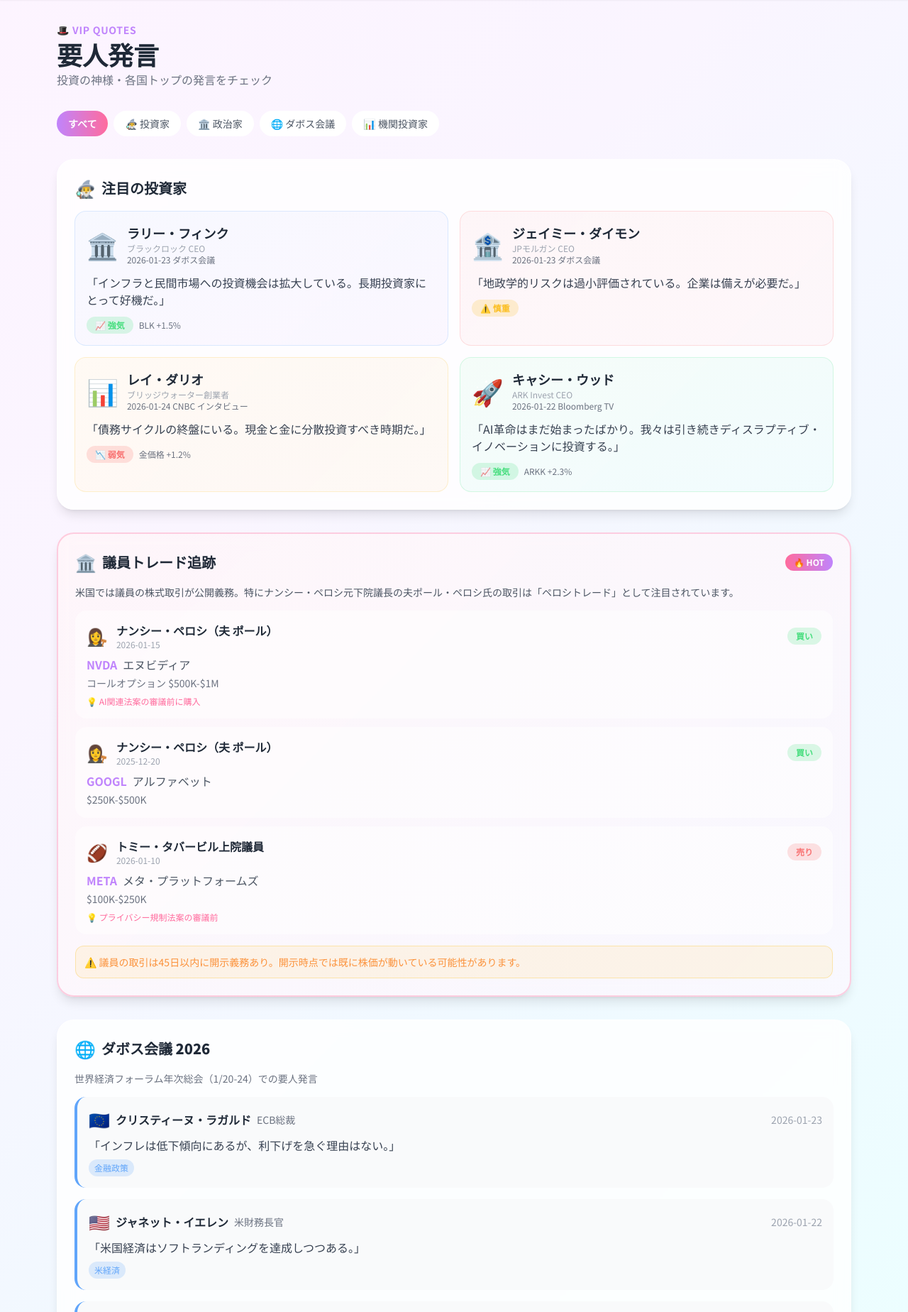
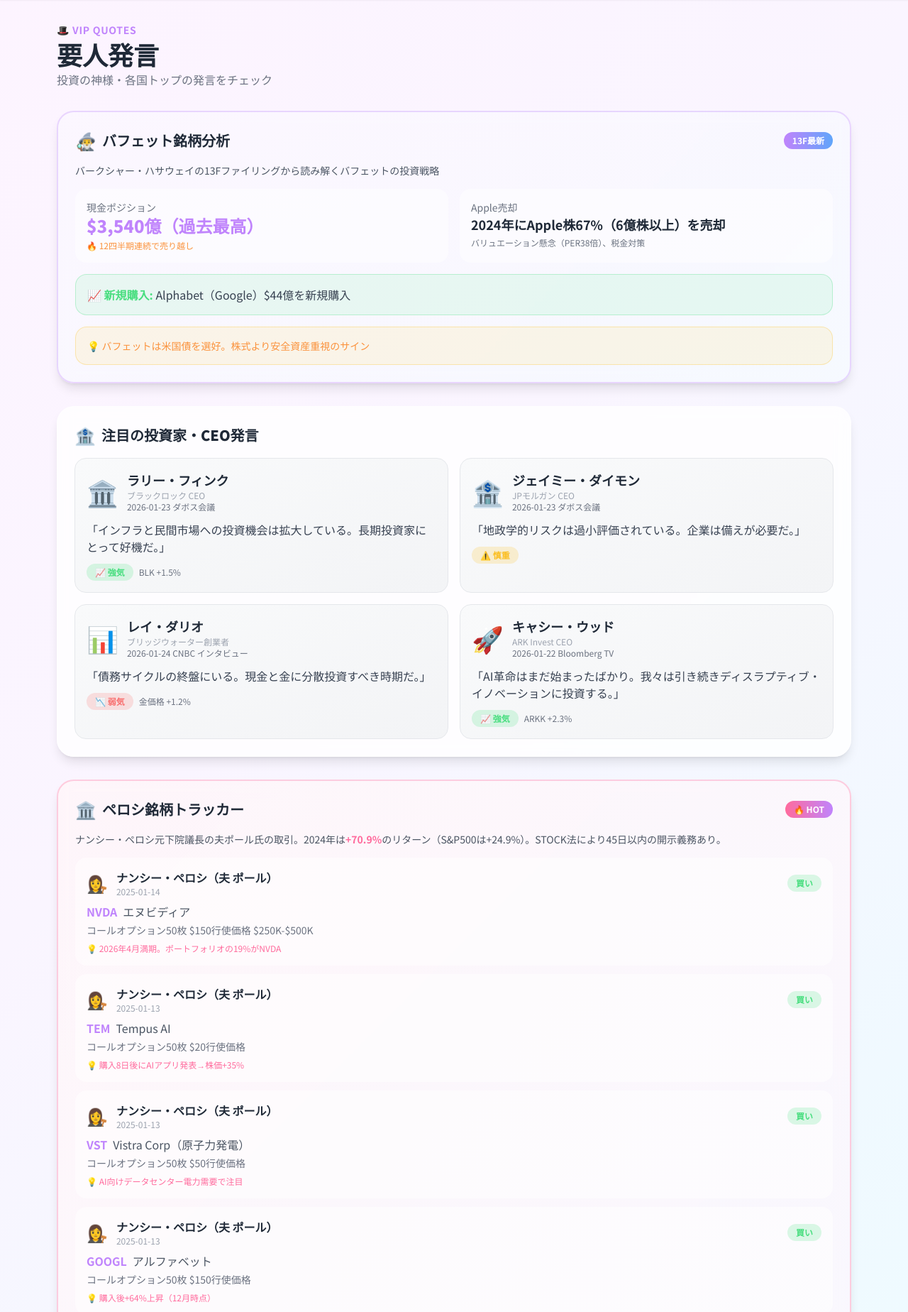
Before and after one commit to yohei524/economic-dashboard, a Flask app: page /vip-quotes in a window 1280 px wide. Shown: the part 66-1914 px from the top of the page at 71% size. Run offline with Flask 2, Linux system fonts and the light colour scheme; some libraries are stand-ins or nearby versions.

Commit message:
ペロシ銘柄・バフェット銘柄を実データで更新
ペロシ銘柄（実際の開示データより）:
- NVDA コールオプション（2025年1月）
- TEM（Tempus AI）購入8日後にAIアプリ発表→+35%
- VST（Vistra）原子力発電・AI電力需要
- GOOGL コールオプション→+64%
- AVGO（ブロードコム）+110%

バフェット銘柄分析（13Fファイリングより）:
- 現金$3,540億（過去最高）
- Apple株67%（6億株以上）売却
- Alphabet（Google）$44億新規購入
- 12四半期連続で売り越し

注目の議員トレーダー追加:
- トミー・タバービル: +179%（2024年最高）
- マイケル・マコール: TSMC +94%
- デビッド・ローザー: +149%

議員取引ETF情報追加:
- NANC（民主党）+26.8%
- KRUZ/GOP（共和党）

出典: Capitol Trades, Unusual Whales, Quiver Quantitative,
      GuruFocus, WhaleWisdom, SEC 13F filings

Co-Authored-By: Claude Opus 4.5 <noreply@anthropic.com>

```diff
--- a/app.py
+++ b/app.py
@@ -258,37 +258,69 @@ def vip_quotes_page():
         }
     ]
 
+    # ペロシ銘柄（実際の開示データに基づく）
+    # 出典: Quiver Quantitative, Capitol Trades, Pelosi Tracker
     pelosi_trades = [
         {
             "politician": "ナンシー・ペロシ（夫 ポール）",
             "emoji": "👩‍⚖️",
-            "date": "2026-01-15",
+            "date": "2025-01-14",
             "action": "buy",
             "ticker": "NVDA",
             "company": "エヌビディア",
-            "amount": "コールオプション $500K-$1M",
-            "note": "AI関連法案の審議前に購入"
+            "amount": "コールオプション50枚 $150行使価格 $250K-$500K",
+            "note": "2026年4月満期。ポートフォリオの19%がNVDA"
         },
         {
             "politician": "ナンシー・ペロシ（夫 ポール）",
             "emoji": "👩‍⚖️",
-            "date": "2025-12-20",
+            "date": "2025-01-13",
+            "action": "buy",
+            "ticker": "TEM",
+            "company": "Tempus AI",
+            "amount": "コールオプション50枚 $20行使価格",
+            "note": "購入8日後にAIアプリ発表→株価+35%"
+        },
+        {
+            "politician": "ナンシー・ペロシ（夫 ポール）",
+            "emoji": "👩‍⚖️",
+            "date": "2025-01-13",
+            "action": "buy",
+            "ticker": "VST",
+            "company": "Vistra Corp（原子力発電）",
+            "amount": "コールオプション50枚 $50行使価格",
+            "note": "AI向けデータセンター電力需要で注目"
+        },
+        {
+            "politician": "ナンシー・ペロシ（夫 ポール）",
+            "emoji": "👩‍⚖️",
+            "date": "2025-01-13",
             "action": "buy",
             "ticker": "GOOGL",
             "company": "アルファベット",
-            "amount": "$250K-$500K",
-            "note": None
+            "amount": "コールオプション50枚 $150行使価格",
+            "note": "購入後+64%上昇（12月時点）"
         },
         {
-            "politician": "トミー・タバービル上院議員",
-            "emoji": "🏈",
-            "date": "2026-01-10",
-            "action": "sell",
-            "ticker": "META",
-            "company": "メタ・プラットフォームズ",
-            "amount": "$100K-$250K",
-            "note": "プライバシー規制法案の審議前"
-        }
+            "politician": "ナンシー・ペロシ（夫 ポール）",
+            "emoji": "👩‍⚖️",
+            "date": "2024-12-20",
+            "action": "buy",
+            "ticker": "NVDA",
+            "company": "エヌビディア",
+            "amount": "コールオプション500枚行使→5万株取得 $500K-$1M",
+            "note": "$52行使価格で市場価格の71%引きで取得"
+        },
+        {
+            "politician": "ナンシー・ペロシ（夫 ポール）",
+            "emoji": "👩‍⚖️",
+            "date": "2024-06",
+            "action": "buy",
+            "ticker": "AVGO",
+            "company": "ブロードコム",
+            "amount": "コールオプション200枚→2万株",
+            "note": "購入後+110%上昇。2025年6月に行使"
+        },
     ]
 
     davos_quotes = [
@@ -318,13 +350,14 @@ def vip_quotes_page():
         }
     ]
 
+    # 機関投資家データ（実際の13Fファイリングに基づく）
     hedge_funds = [
         {
             "name": "バークシャー・ハサウェイ",
-            "aum": "$9,000億",
+            "aum": "$2,673億（株式のみ）",
             "return_2025": 12.5,
-            "top_holdings": "AAPL, BAC, CVX",
-            "recent_move": "現金比率を過去最高水準に引き上げ"
+            "top_holdings": "AAPL 22.7%, AXP 18.8%, BAC 11%",
+            "recent_move": "現金$3,540億で過去最高。Appleを67%売却、Alphabet新規購入$44億"
         },
         {
             "name": "ブリッジウォーター",
@@ -349,11 +382,22 @@ def vip_quotes_page():
         }
     ]
 
+    # バフェット銘柄の詳細（13Fファイリングより）
+    buffett_analysis = {
+        "cash_position": "$3,540億（過去最高）",
+        "cash_trend": "12四半期連続で売り越し",
+        "apple_sold": "2024年にApple株67%（6億株以上）を売却",
+        "apple_reason": "バリュエーション懸念（PER38倍）、税金対策",
+        "new_position": "Alphabet（Google）$44億を新規購入",
+        "message": "バフェットは米国債を選好。株式より安全資産重視のサイン"
+    }
+
     return render_template('vip_quotes.html',
                          investor_quotes=investor_quotes,
                          pelosi_trades=pelosi_trades,
                          davos_quotes=davos_quotes,
-                         hedge_funds=hedge_funds)
+                         hedge_funds=hedge_funds,
+                         buffett_analysis=buffett_analysis)
 
 
 @app.route('/trades')
--- a/templates/vip_quotes.html
+++ b/templates/vip_quotes.html
@@ -13,34 +13,58 @@
         </div>
     </div>
 
-    <!-- カテゴリタブ -->
-    <div class="flex flex-wrap gap-2">
-        <button class="px-4 py-2 rounded-full bg-gradient-to-r from-pop-purple to-pop-pink text-white font-bold text-sm">
-            すべて
-        </button>
-        <button class="px-4 py-2 rounded-full bg-white text-gray-600 font-medium text-sm hover:bg-gray-100">
-            🧙‍♂️ 投資家
-        </button>
-        <button class="px-4 py-2 rounded-full bg-white text-gray-600 font-medium text-sm hover:bg-gray-100">
-            🏛️ 政治家
-        </button>
-        <button class="px-4 py-2 rounded-full bg-white text-gray-600 font-medium text-sm hover:bg-gray-100">
-            🌐 ダボス会議
-        </button>
-        <button class="px-4 py-2 rounded-full bg-white text-gray-600 font-medium text-sm hover:bg-gray-100">
-            📊 機関投資家
-        </button>
+    <!-- バフェット銘柄分析 -->
+    {% if buffett_analysis %}
+    <div class="glass-card rounded-3xl p-6 shadow-lg border-2 border-pop-purple/30 bg-gradient-to-br from-pop-purple/5 to-pop-blue/5">
+        <div class="flex items-center justify-between mb-4">
+            <h2 class="text-xl font-black text-gray-800 flex items-center gap-2">
+                <span class="text-2xl">🧙‍♂️</span>
+                バフェット銘柄分析
+            </h2>
+            <span class="text-xs bg-gradient-to-r from-pop-purple to-pop-blue text-white px-3 py-1 rounded-full font-bold">
+                13F最新
+            </span>
+        </div>
+        <p class="text-gray-600 text-sm mb-4">
+            バークシャー・ハサウェイの13Fファイリングから読み解くバフェットの投資戦略
+        </p>
+
+        <div class="grid grid-cols-1 md:grid-cols-2 gap-4 mb-4">
+            <div class="p-4 rounded-2xl bg-white/50">
+                <p class="text-gray-500 text-sm">現金ポジション</p>
+                <p class="text-2xl font-black text-pop-purple">{{ buffett_analysis.cash_position }}</p>
+                <p class="text-pop-orange text-xs mt-1">🔥 {{ buffett_analysis.cash_trend }}</p>
+            </div>
+            <div class="p-4 rounded-2xl bg-white/50">
+                <p class="text-gray-500 text-sm">Apple売却</p>
+                <p class="text-lg font-bold text-gray-800">{{ buffett_analysis.apple_sold }}</p>
+                <p class="text-gray-500 text-xs mt-1">{{ buffett_analysis.apple_reason }}</p>
+            </div>
+        </div>
+
+        <div class="p-4 rounded-2xl bg-pop-green/10 border border-pop-green/30 mb-4">
+            <p class="text-gray-700">
+                <span class="font-bold text-pop-green">📈 新規購入:</span> {{ buffett_analysis.new_position }}
+            </p>
+        </div>
+
+        <div class="p-4 rounded-2xl bg-pop-yellow/10 border border-pop-yellow/30">
+            <p class="text-pop-orange text-sm font-medium">
+                💡 {{ buffett_analysis.message }}
+            </p>
+        </div>
     </div>
+    {% endif %}
 
     <!-- 注目の投資家セクション -->
     <div class="glass-card rounded-3xl p-6 shadow-lg">
         <h2 class="text-xl font-black text-gray-800 mb-4 flex items-center gap-2">
-            <span class="text-2xl">🧙‍♂️</span>
-            注目の投資家
+            <span class="text-2xl">🏦</span>
+            注目の投資家・CEO発言
         </h2>
         <div class="grid grid-cols-1 md:grid-cols-2 gap-4">
             {% for quote in investor_quotes %}
-            <div class="p-4 rounded-2xl bg-gradient-to-br from-{{ quote.color }}/5 to-{{ quote.color2 }}/5 border border-{{ quote.color }}/20 hover:shadow-md transition-shadow">
+            <div class="p-4 rounded-2xl bg-gradient-to-br from-gray-50 to-gray-100 border border-gray-200 hover:shadow-md transition-shadow">
                 <div class="flex items-center gap-3 mb-3">
                     <span class="text-4xl">{{ quote.emoji }}</span>
                     <div>
@@ -68,14 +92,14 @@
         <div class="flex items-center justify-between mb-4">
             <h2 class="text-xl font-black text-gray-800 flex items-center gap-2">
                 <span class="text-2xl">🏛️</span>
-                議員トレード追跡
+                ペロシ銘柄トラッカー
             </h2>
             <span class="text-xs bg-gradient-to-r from-pop-pink to-pop-purple text-white px-3 py-1 rounded-full font-bold">
                 🔥 HOT
             </span>
         </div>
         <p class="text-gray-600 text-sm mb-4">
-            米国では議員の株式取引が公開義務。特にナンシー・ペロシ元下院議長の夫ポール・ペロシ氏の取引は「ペロシトレード」として注目されています。
+            ナンシー・ペロシ元下院議長の夫ポール氏の取引。2024年は<span class="font-bold text-pop-pink">+70.9%</span>のリターン（S&P500は+24.9%）。STOCK法により45日以内の開示義務あり。
         </p>
 
         <div class="space-y-3">
@@ -105,10 +129,55 @@
             {% endfor %}
         </div>
 
-        <div class="mt-4 p-3 rounded-xl bg-pop-yellow/10 border border-pop-yellow/30">
+        <div class="mt-4 p-3 rounded-xl bg-pop-blue/10 border border-pop-blue/30">
+            <p class="text-pop-blue text-sm font-medium">
+                📊 追跡ツール: <a href="https://www.capitoltrades.com" target="_blank" class="underline">Capitol Trades</a>、<a href="https://unusualwhales.com/politics" target="_blank" class="underline">Unusual Whales</a>、<a href="https://www.quiverquant.com/congresstrading/" target="_blank" class="underline">Quiver Quantitative</a>
+            </p>
+        </div>
+
+        <div class="mt-3 p-3 rounded-xl bg-pop-yellow/10 border border-pop-yellow/30">
             <p class="text-pop-orange text-sm">
-                ⚠️ 議員の取引は45日以内に開示義務あり。開示時点では既に株価が動いている可能性があります。
+                ⚠️ 議員取引ETF: <span class="font-bold">NANC</span>（民主党）、<span class="font-bold">KRUZ/GOP</span>（共和党）で議員の取引をコピー可能。2024年NANCは+26.8%。
             </p>
+        </div>
+    </div>
+
+    <!-- 注目の議員トレーダー -->
+    <div class="glass-card rounded-3xl p-6 shadow-lg">
+        <h2 class="text-xl font-black text-gray-800 mb-4 flex items-center gap-2">
+            <span class="text-2xl">🏆</span>
+            注目の議員トレーダー
+        </h2>
+        <p class="text-gray-500 text-sm mb-4">2024年にS&P500を上回った議員48人のうち特に注目される人物</p>
+
+        <div class="grid grid-cols-1 md:grid-cols-3 gap-4">
+            <div class="p-4 rounded-2xl bg-gradient-to-br from-pop-yellow/10 to-pop-orange/10 border border-pop-yellow/30">
+                <div class="flex items-center gap-2 mb-2">
+                    <span class="text-2xl">🏈</span>
+                    <p class="font-bold text-gray-800">トミー・タバービル</p>
+                </div>
+                <p class="text-xs text-gray-500">上院議員（共和党）</p>
+                <p class="text-2xl font-black text-pop-orange mt-2">+179%</p>
+                <p class="text-xs text-gray-600 mt-1">2024年最高リターン。連邦住宅金融公社株で達成。1,334件の取引実績。</p>
+            </div>
+            <div class="p-4 rounded-2xl bg-gradient-to-br from-pop-blue/10 to-pop-purple/10 border border-pop-blue/30">
+                <div class="flex items-center gap-2 mb-2">
+                    <span class="text-2xl">🛡️</span>
+                    <p class="font-bold text-gray-800">マイケル・マコール</p>
+                </div>
+                <p class="text-xs text-gray-500">下院議員（共和党）</p>
+                <p class="text-lg font-bold text-gray-800 mt-2">TSMC +94%</p>
+                <p class="text-xs text-gray-600 mt-1">国土安全保障・外交委員会所属。防衛・半導体株に強み。TikTok禁止法案の著者でMeta保有。</p>
+            </div>
+            <div class="p-4 rounded-2xl bg-gradient-to-br from-pop-green/10 to-pop-cyan/10 border border-pop-green/30">
+                <div class="flex items-center gap-2 mb-2">
+                    <span class="text-2xl">📈</span>
+                    <p class="font-bold text-gray-800">デビッド・ローザー</p>
+                </div>
+                <p class="text-xs text-gray-500">下院議員（共和党）</p>
+                <p class="text-2xl font-black text-pop-green mt-2">+149%</p>
+                <p class="text-xs text-gray-600 mt-1">NVDA、Mastercard、Visa保有。長期保有で大幅上昇。</p>
+            </div>
         </div>
     </div>
 
@@ -146,7 +215,7 @@
             <span class="text-2xl">📊</span>
             機関投資家の動向
         </h2>
-        <p class="text-gray-500 text-sm mb-4">大手ヘッジファンド・年金基金のポジション</p>
+        <p class="text-gray-500 text-sm mb-4">大手ヘッジファンド・年金基金のポジション（13Fファイリングより）</p>
 
         <div class="grid grid-cols-1 md:grid-cols-2 gap-4">
             {% for fund in hedge_funds %}
@@ -186,22 +255,20 @@
     <div class="glass-card rounded-3xl p-6 shadow-lg border-2 border-pop-blue/30 bg-gradient-to-br from-pop-blue/5 to-pop-cyan/5">
         <h2 class="text-xl font-black text-gray-800 mb-4 flex items-center gap-2">
             <span class="text-2xl">📋</span>
-            13Fファイリング
+            13Fファイリングとは
         </h2>
         <p class="text-gray-600 text-sm mb-4">
-            米国では運用資産1億ドル以上の機関投資家は四半期ごとに保有銘柄を開示する義務があります（13Fレポート）。バフェットのバークシャー・ハサウェイなども対象。
+            米国では運用資産1億ドル以上の機関投資家は四半期ごとに保有銘柄を開示する義務があります（13Fレポート）。45日のタイムラグがありますが、大口投資家の動向を把握できる貴重な情報源です。
         </p>
-        <div class="p-4 rounded-2xl bg-white/50">
+        <div class="p-4 rounded-2xl bg-white/50 mb-4">
             <p class="text-gray-700 text-sm">
                 <span class="font-bold">次回開示期限:</span> 2026年2月14日（2025年Q4分）
             </p>
         </div>
-        <div class="mt-4 flex flex-wrap gap-2">
-            <span class="text-xs px-3 py-1.5 rounded-full bg-white text-gray-600 font-medium">バークシャー・ハサウェイ</span>
-            <span class="text-xs px-3 py-1.5 rounded-full bg-white text-gray-600 font-medium">ブリッジウォーター</span>
-            <span class="text-xs px-3 py-1.5 rounded-full bg-white text-gray-600 font-medium">ルネサンス・テクノロジーズ</span>
-            <span class="text-xs px-3 py-1.5 rounded-full bg-white text-gray-600 font-medium">シタデル</span>
-            <span class="text-xs px-3 py-1.5 rounded-full bg-white text-gray-600 font-medium">ツーシグマ</span>
+        <div class="p-3 rounded-xl bg-pop-blue/10 border border-pop-blue/30">
+            <p class="text-pop-blue text-sm font-medium">
+                📊 確認サイト: <a href="https://whalewisdom.com" target="_blank" class="underline">WhaleWisdom</a>、<a href="https://www.gurufocus.com" target="_blank" class="underline">GuruFocus</a>、<a href="https://13f.info" target="_blank" class="underline">13F.info</a>
+            </p>
         </div>
     </div>
 </div>
```
